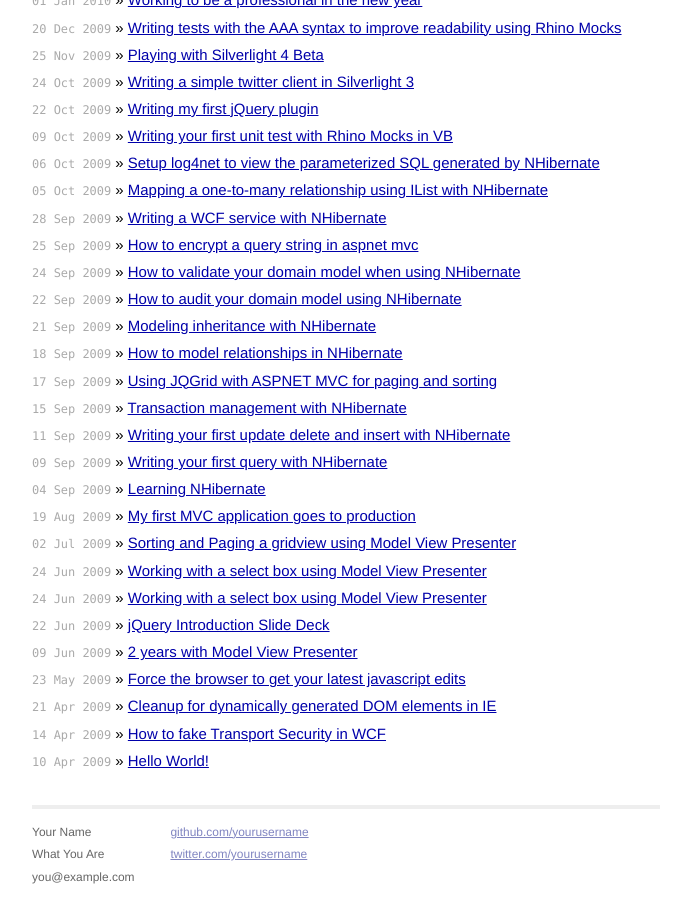
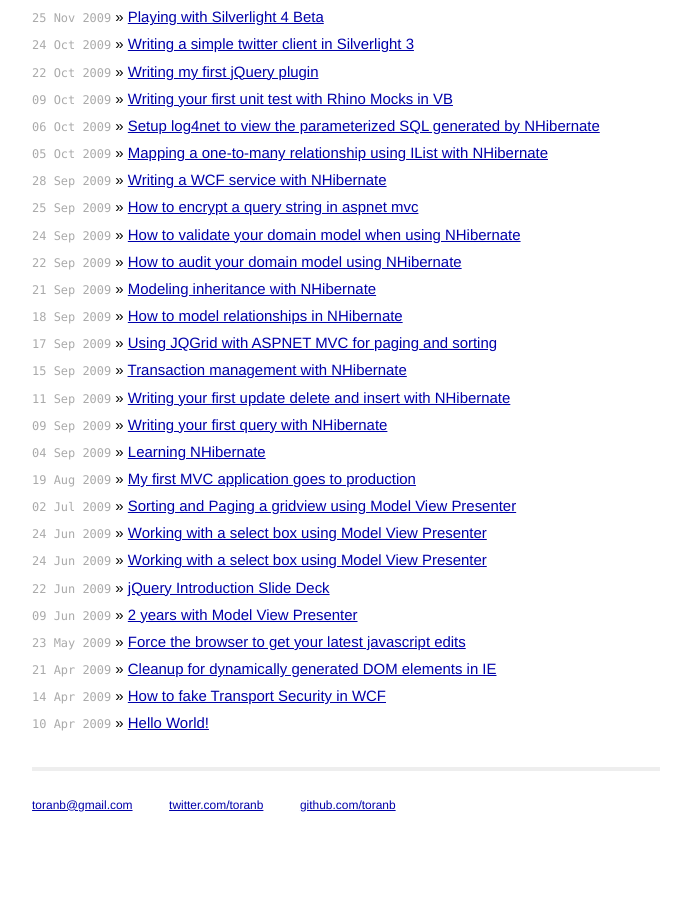
Before and after one commit to toranb/toranb.github.io, a Jekyll site: the page built from index.html, in a window 1280 px wide and 900 px high, scrolled down 1858 px. Shown: the whole window, without its empty margins (294-985 px from the left). Built offline with Jekyll 4.4.1, drawn with Linux system fonts in a browser that asks for light colours; Markdown is read by kramdown in place of the engine named in the settings; after the commit the page ends 2697 px from its top, so only the background shows below that.

Commit message:
A few basic template tweaks

```diff
--- a/_layouts/default.html
+++ b/_layouts/default.html
@@ -18,26 +18,17 @@
         <div class="site">
           <div class="header">
             <h1 class="title"><a href="/">{{ site.name }}</a></h1>
-            <a class="extra" href="/">home</a>
           </div>
 
           {{ content }}
 
           <div class="footer">
-            <div class="contact">
-              <p>
-                Your Name<br />
-                What You Are<br />
-                you@example.com
-              </p>
-            </div>
-            <div class="contact">
-              <p>
-                <a href="https://github.com/yourusername">github.com/yourusername</a><br />
-                <a href="https://twitter.com/yourusername">twitter.com/yourusername</a><br />
-              </p>
-            </div>
+            <br />
+            <a href="mailto:toranb@gmail.com">toranb@gmail.com</a>&nbsp;&nbsp;&nbsp;&nbsp;&nbsp;&nbsp;&nbsp;&nbsp;&nbsp;&nbsp;
+            <a href="http://twitter.com/toranb">twitter.com/toranb</a>&nbsp;&nbsp;&nbsp;&nbsp;&nbsp;&nbsp;&nbsp;&nbsp;&nbsp;&nbsp;
+            <a href="http://github.com/toranb">github.com/toranb</a>&nbsp;&nbsp;&nbsp;&nbsp;&nbsp;&nbsp;&nbsp;&nbsp;&nbsp;&nbsp;
           </div>
+          <br />
         </div>
 
     </body>
--- a/index.html
+++ b/index.html
@@ -4,7 +4,6 @@
 ---
 
 <div id="home">
-  <h1>Blog Posts</h1>
   <ul class="posts">
     {% for post in site.posts %}
       <li><span>{{ post.date | date_to_string }}</span> &raquo; <a href="{{ post.url }}">{{ post.title }}</a></li>
```
